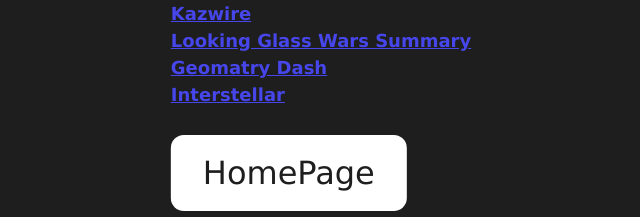
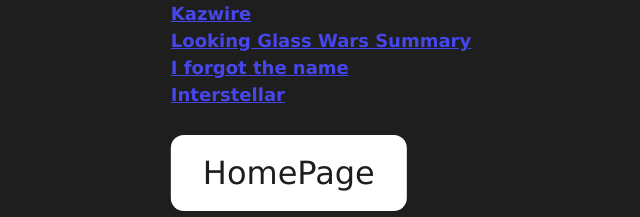
Before and after one commit to dbefer123/The-Sub, a plain HTML site: page links.html in a window 1280 px wide. Shown: the part 444-661 px from the top of the page, 319-959 px from the left. Drawn offline with nearby package versions, Linux system fonts and the light colour scheme.

Commit message:
Update links.html

```diff
--- a/links.html
+++ b/links.html
@@ -40,7 +40,7 @@
     <a href="https://flow-works.me/os.html" target = "_blank">Flow OS</a><br>
     <a href="http://kazwire.com" target = "_blank">Kazwire</a><br>
     <a href="summary.html" target = "_blank">Looking Glass Wars Summary</a><br>
-    <a href="geodashlite.html" target = "_blank">Geomatry Dash</a><br>
+    <a href="index (2).html" target = "_blank">I forgot the name</a><br>
     <a href="https://xlpza.bkpsports.com" target = "_blank">Interstellar</a></b></div><br>
     <div class="button"><a href="index.html" class="button">HomePage</a></div>
   </body>
```
